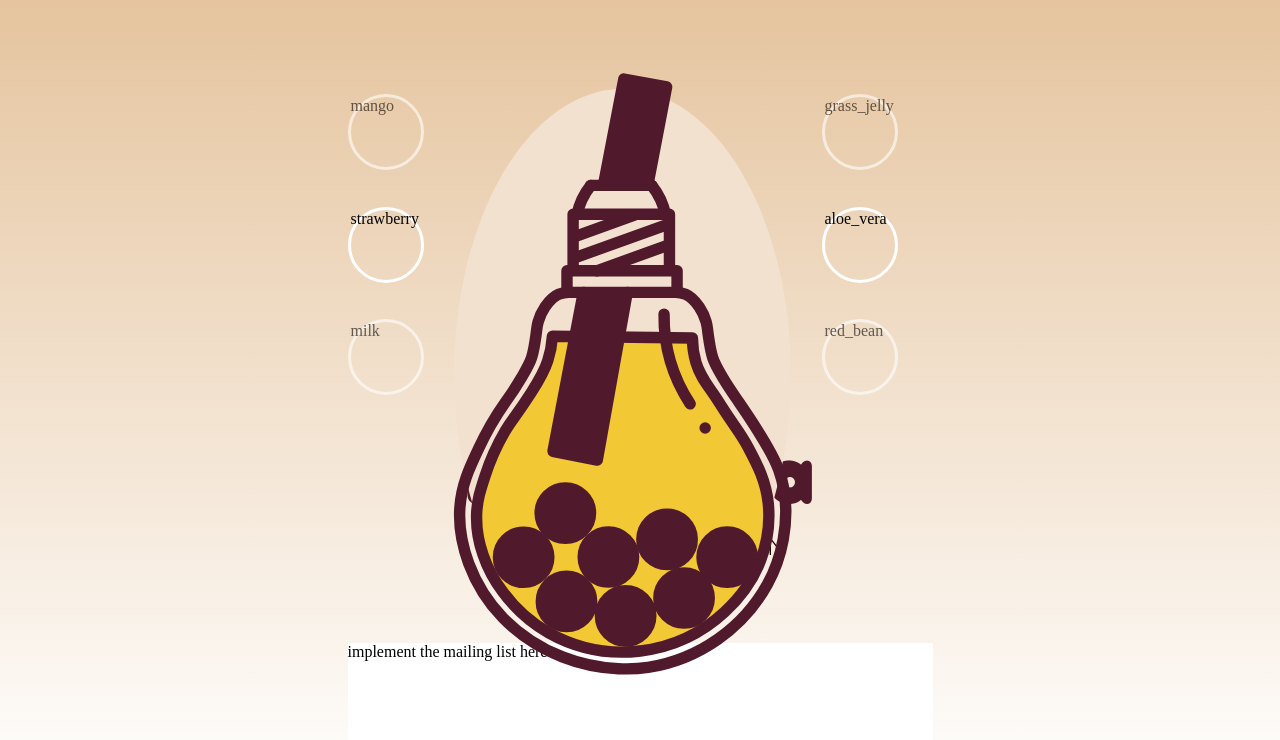
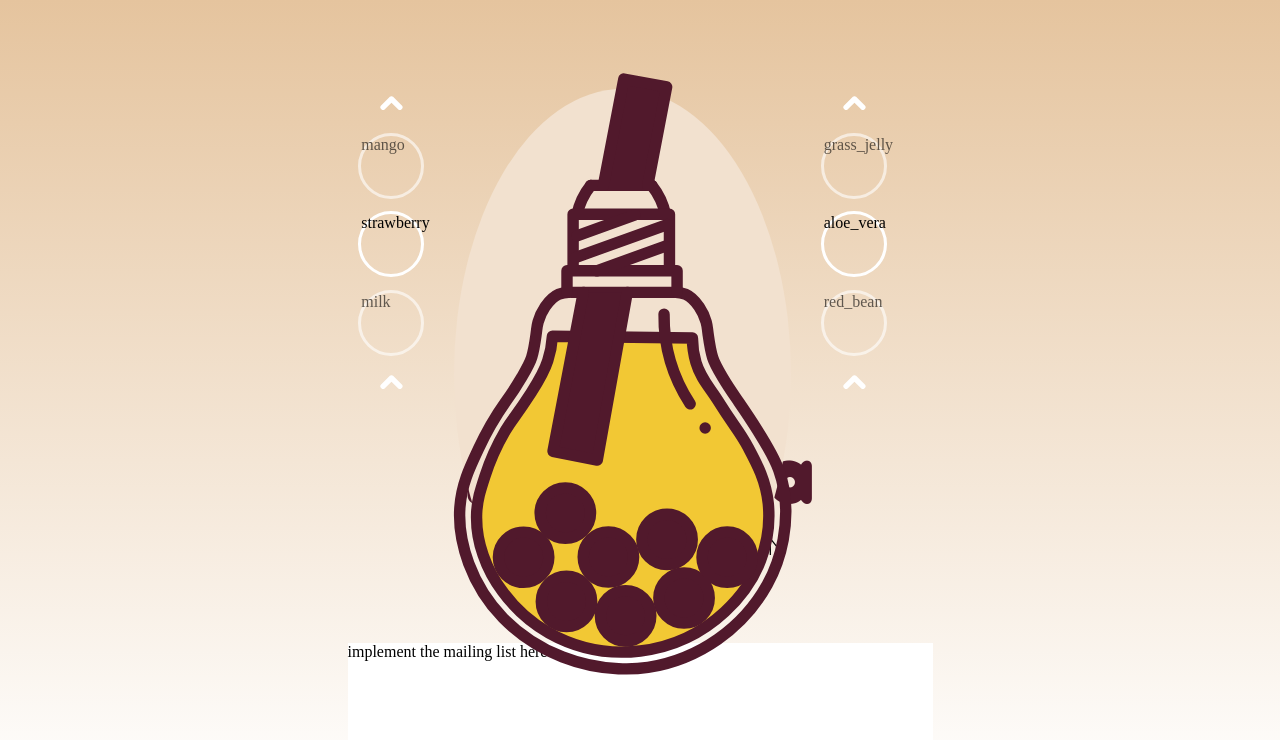
Before and after one commit to hackthenorth/hackioca.com, a React (Create React App) app: page / in a window 1280 px wide. Shown: the top 740 px of the page. Built offline with nearby package versions, Linux system fonts and the light colour scheme.

Commit message:
Get arrows working

```diff
--- a/src/app/sections/Hero/BobaPicker.tsx
+++ b/src/app/sections/Hero/BobaPicker.tsx
@@ -2,14 +2,16 @@ import React from "react";
 import styled from "styled-components";
 import { useBobaContext } from "src/utils/context/boba";
 import { flavors, toppings, Flavor, Topping } from "src/siteData";
-import PlaceholderBobaImg from "src/static/images/hero/hero_mango_boba.svg";
+
+import ImgChevron from "src/static/images/chevron_up.svg";
+import ImgBobaPlaceholder from "src/static/images/hero/hero_mango_boba.svg";
 
 
+/* HELPER FUNCTIONS */
 const isTopping = (option: Topping | Flavor): boolean => toppings.indexOf(option as Topping) >= 0;
 
-
 // https://stackoverflow.com/questions/50924952/typescript-has-no-compatible-call-signatures
-const showOptions = (selected: Topping | Flavor): (Topping | Flavor)[] => {
+const filterShownOptions = (selected: Topping | Flavor): (Topping | Flavor)[] => {
   let resultArr = (isTopping(selected) ? [...toppings] : [...flavors]) as (Topping | Flavor)[];
   const posInArr = resultArr.indexOf(selected);
 
@@ -26,6 +28,20 @@ const showOptions = (selected: Topping | Flavor): (Topping | Flavor)[] => {
   return resultArr;
 }
 
+const shiftOptionBy = (selected: Topping | Flavor, shiftBy: number): (Topping | Flavor) => {
+  let newIndex = (isTopping(selected) ? toppings.indexOf(selected as Topping) : flavors.indexOf(selected as Flavor)) + shiftBy;
+
+  if(newIndex < 0) {
+    newIndex = (toppings.length + shiftBy);
+  } else if(newIndex >= toppings.length) {
+    newIndex = 0 + (shiftBy - 1);
+  }
+
+  return (isTopping(selected) ? toppings[newIndex] : flavors[newIndex]);
+}
+
+
+/* STYLED COMPONENTS */
 const Container = styled.div`
   width: 550px;
   height: 375px;
@@ -70,11 +86,12 @@ const Picker = styled.div`
   display: flex;
   flex-direction: column;
   justify-content: space-evenly;
+  margin: 20px auto;
 `;
 
 const PickerOption = styled.div<{ selected: boolean }>`
-  width: 70px;
-  height: 70px;
+  width: 60px;
+  height: 60px;
 
   border-radius: 50%;
   border: 3px solid white;
@@ -89,31 +106,44 @@ const PickerOption = styled.div<{ selected: boolean }>`
 `;
 
 
+const Arrow = styled.img`
+  max-width: 30px;
+  max-height: 30px;
+
+  margin: 0 auto;
+`;
 
 
+/* MAIN COMPONENT */
 const MailingListSignup: React.FC = () => {
 
   const { flavor: selectedFlavor, topping: selectedTopping, updateFlavor, updateTopping } = useBobaContext();
-
-  const shownFlavors = showOptions(selectedFlavor) as Flavor[];
-  const shownToppings = showOptions(selectedTopping) as Topping[];
-
+  const shownFlavors = filterShownOptions(selectedFlavor) as Flavor[];
+  const shownToppings = filterShownOptions(selectedTopping) as Topping[];
 
   return (
     <Container>
       <Picker>
+        <Arrow src={ImgChevron} onClick={() => updateFlavor(shiftOptionBy(selectedFlavor, -1) as Flavor)} />
         {shownFlavors.map(flavor => (
-          <PickerOption onClick={() => updateFlavor(flavor)} selected={flavor === selectedFlavor}>{flavor}</PickerOption>
+          <PickerOption onClick={() => updateFlavor(flavor)} selected={flavor === selectedFlavor}>
+            {flavor}
+          </PickerOption>
         ))}
+        <Arrow src={ImgChevron} onClick={() => updateFlavor(shiftOptionBy(selectedFlavor, 1) as Flavor)} />
       </Picker>
       <Boba>
-        <img src={PlaceholderBobaImg} />
+        <img src={ImgBobaPlaceholder} />
         <div className="circleBg" />
       </Boba>
       <Picker>
+        <Arrow src={ImgChevron} onClick={() => updateTopping(shiftOptionBy(selectedTopping, -1) as Topping)} />
         {shownToppings.map(topping => (
-          <PickerOption onClick={() => updateTopping(topping)} selected={topping === selectedTopping}>{topping}</PickerOption>
+          <PickerOption onClick={() => updateTopping(topping)} selected={topping === selectedTopping}>
+            {topping}
+          </PickerOption>
         ))}
+        <Arrow src={ImgChevron} onClick={() => updateTopping(shiftOptionBy(selectedTopping, 1) as Topping)} />
       </Picker>
     </Container>
   );
```
Also changed, not shown: src/static/images/chevron_up.svg (added).
